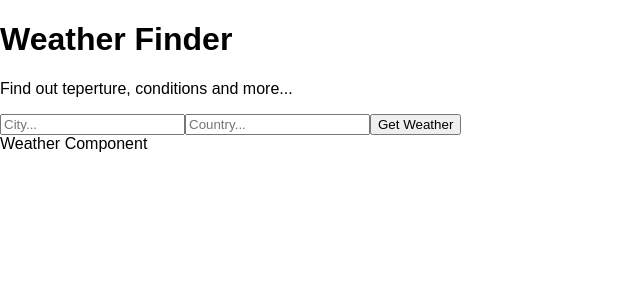
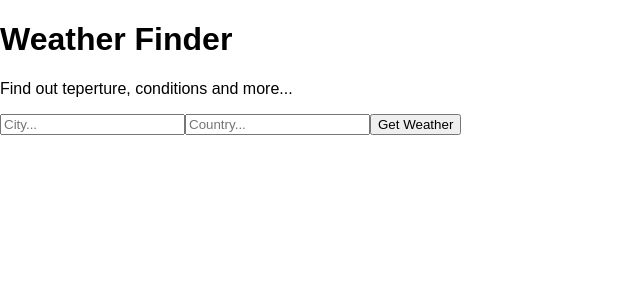
Before and after one commit to SirRiixz/weather_app, a React (Create React App) app: page / in a window 1280 px wide. Shown: the top 300 px of the page, without its empty margins (0-640 px from the left). Built offline with nearby package versions, Linux system fonts and the light colour scheme.

Commit message:
add state, add setstate, add render

```diff
--- a/src/App.js
+++ b/src/App.js
@@ -7,13 +7,31 @@ import Weather from "./components/Weather";
 const API_KEY = "5aa1cc95dbadbb4f83a5e59b6d5ba133";
 
 class App extends React.Component {
+    state = {
+        temperature: undefined,
+        city: undefined,
+        country: undefined,
+        humidity: undefined,
+        description: undefined,
+        error: undefined
+    }
+
     getWeather = async (e) => {
         e.preventDefault();
         const city = e.target.elements.city.value;
         const country = e.target.elements.country.value;
-        const api_call = await fetch('http://api.openweathermap.org/data/2.5/weather?q=Manchester,=$uk&appid=5aa1cc95dbadbb4f83a5e59b6d5ba133&units=metric');
+        const api_call = await fetch(`http://api.openweathermap.org/data/2.5/weather?q=${city},${country}&appid=${API_KEY}&units=metric`);
         const data = await api_call.json();
         console.log(data);
+        this.setState({
+            temperature: data.main.temp,
+            city: data.name,
+            country: data.sys.country,
+            humidity: data.weather.humidity,
+            description: data.weather[0].description,
+            error: ""
+        });
+
     }
 
     render() {
@@ -21,7 +39,15 @@ class App extends React.Component {
             <div>
                 <Titles />
                 <Form getWeather={this.getWeather}/>
-                <Weather />
+                <Weather
+									temperature={this.state.temperature}
+									city={this.state.city}
+									country={this.state.country}
+									humidity={this.state.humidity}
+									description={this.state.description}
+									error={this.state.error}
+
+								/>
             </div>
         );
     }
--- a/src/components/Weather.js
+++ b/src/components/Weather.js
@@ -3,7 +3,13 @@ import React from "react";
 class Weather extends React.Component {
     render() {
         return(
-            <div>Weather Component</div>
+            <div>
+							{ this.props.city }
+							{ this.props.country }
+							{ this.props.temperature }
+							{ this.props.humidity }
+							{ this.props.descrription }
+            </div>
         );
     }
 };
```
